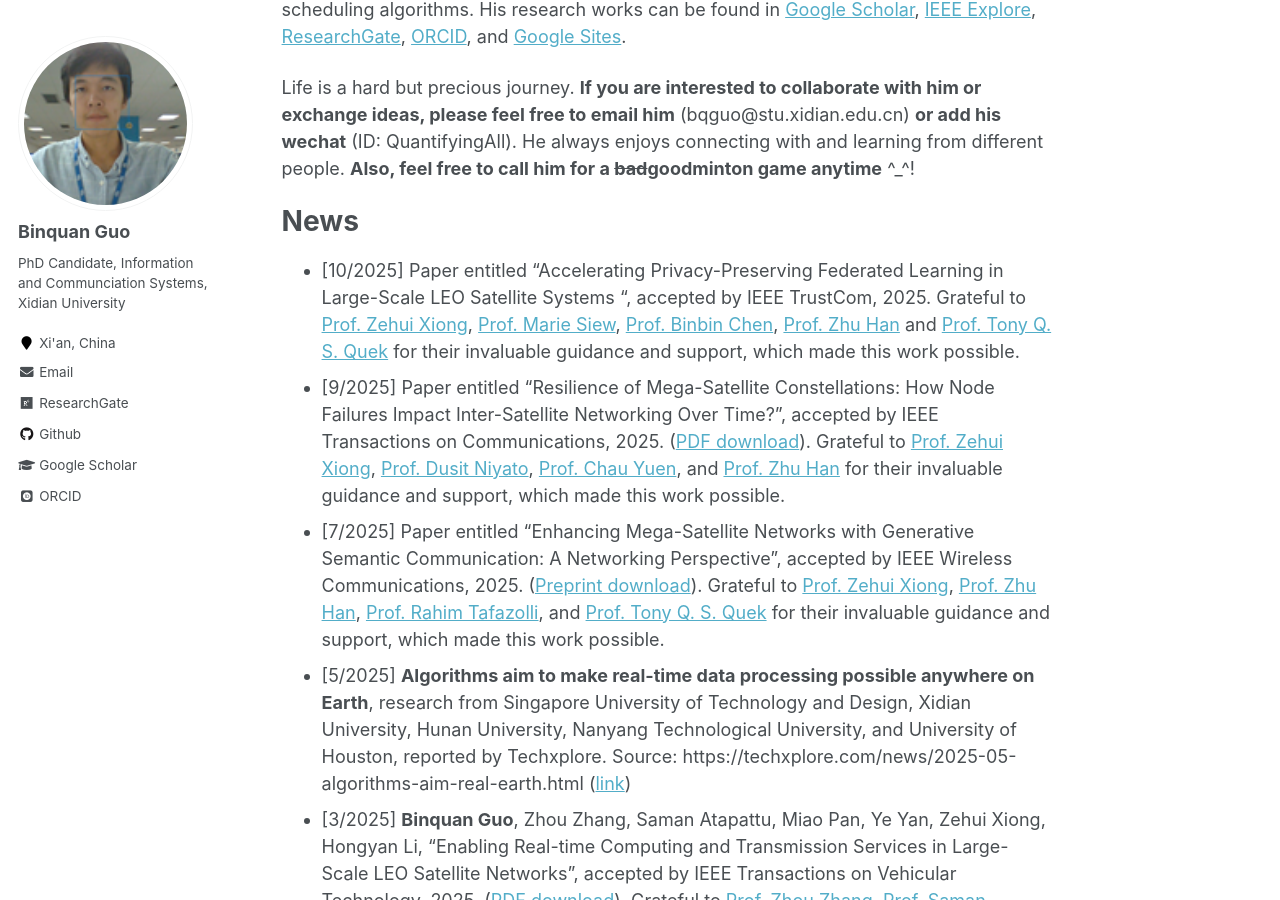
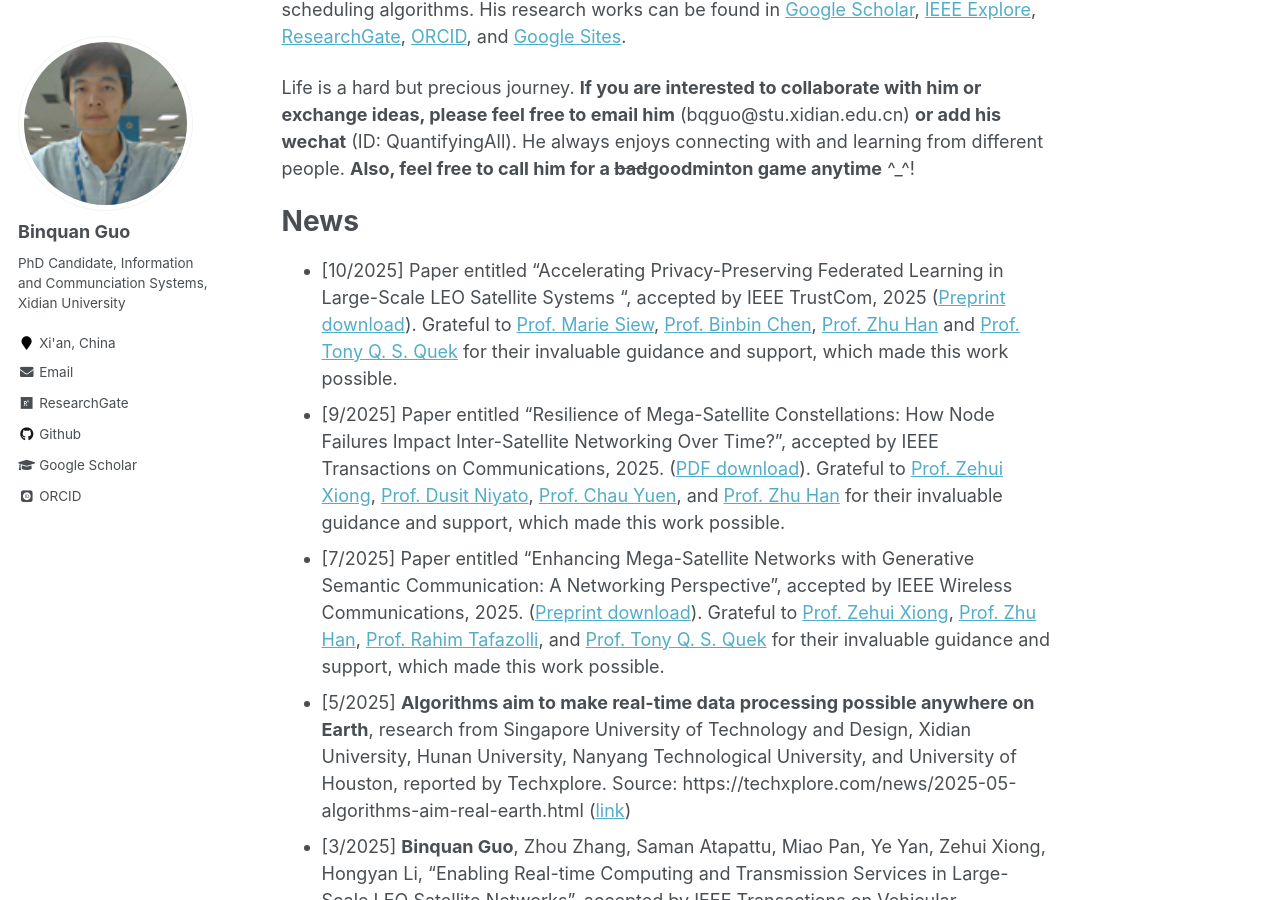
Before and after one commit to wilixx/wilixx.github.io, a Jekyll site: the page built from _pages/about.md, in a window 1280 px wide and 900 px high, scrolled down 461 px. Built offline with Jekyll 4.4.1, drawn with Linux system fonts in a browser that asks for light colours; some web fonts are replaced.

Commit message:
Update about.md

```diff
--- a/_pages/about.md
+++ b/_pages/about.md
@@ -15,7 +15,7 @@ Life is a hard but precious journey. **If you are interested to collaborate with
 
 News
 ======
-* [10/2025] Paper entitled "Accelerating Privacy-Preserving Federated Learning in Large-Scale LEO Satellite Systems ", accepted by IEEE TrustCom, 2025. Grateful to [Prof. Zehui Xiong](https://sites.google.com/view/zehuixiong), [Prof. Marie Siew](https://ieeexplore.ieee.org/author/37086863656), [Prof. Binbin Chen](https://ieeexplore.ieee.org/author/37086119647), [Prof. Zhu Han](https://ieeexplore.ieee.org/author/37278605300) and [Prof. Tony Q. S. Quek](https://ieeexplore.ieee.org/author/37266597300) for their invaluable guidance and support, which made this work possible.
+* [10/2025] Paper entitled "Accelerating Privacy-Preserving Federated Learning in Large-Scale LEO Satellite Systems ", accepted by IEEE TrustCom, 2025 ([Preprint download](https://arxiv.org/abs/2509.12222 )). Grateful to [Prof. Marie Siew](https://ieeexplore.ieee.org/author/37086863656), [Prof. Binbin Chen](https://ieeexplore.ieee.org/author/37086119647), [Prof. Zhu Han](https://ieeexplore.ieee.org/author/37278605300) and [Prof. Tony Q. S. Quek](https://ieeexplore.ieee.org/author/37266597300) for their invaluable guidance and support, which made this work possible.
 * [9/2025] Paper entitled "Resilience of Mega-Satellite Constellations: How Node Failures Impact Inter-Satellite Networking Over Time?", accepted by IEEE Transactions on Communications, 2025. ([PDF download](https://ieeexplore.ieee.org/document/11164934)). Grateful to [Prof. Zehui Xiong](https://sites.google.com/view/zehuixiong), [Prof. Dusit Niyato](https://ieeexplore.ieee.org/author/37296968900), [Prof. Chau Yuen](https://ieeexplore.ieee.org/author/37273147100), and [Prof. Zhu Han](https://ieeexplore.ieee.org/author/37278605300) for their invaluable guidance and support, which made this work possible.
 * [7/2025] Paper entitled "Enhancing Mega-Satellite Networks with Generative Semantic Communication: A Networking Perspective", accepted by IEEE Wireless Communications, 2025. ([Preprint download](https://arxiv.org/abs/2508.07573)). Grateful to [Prof. Zehui Xiong](https://sites.google.com/view/zehuixiong), [Prof. Zhu Han](https://ieeexplore.ieee.org/author/37278605300), [Prof. Rahim Tafazolli](https://ieeexplore.ieee.org/author/37280285600), and [Prof. Tony Q. S. Quek](https://ieeexplore.ieee.org/author/37266597300) for their invaluable guidance and support, which made this work possible.
 * [5/2025] **Algorithms aim to make real-time data processing possible anywhere on Earth**, research from Singapore University of Technology and Design, Xidian University, Hunan University, Nanyang
```
